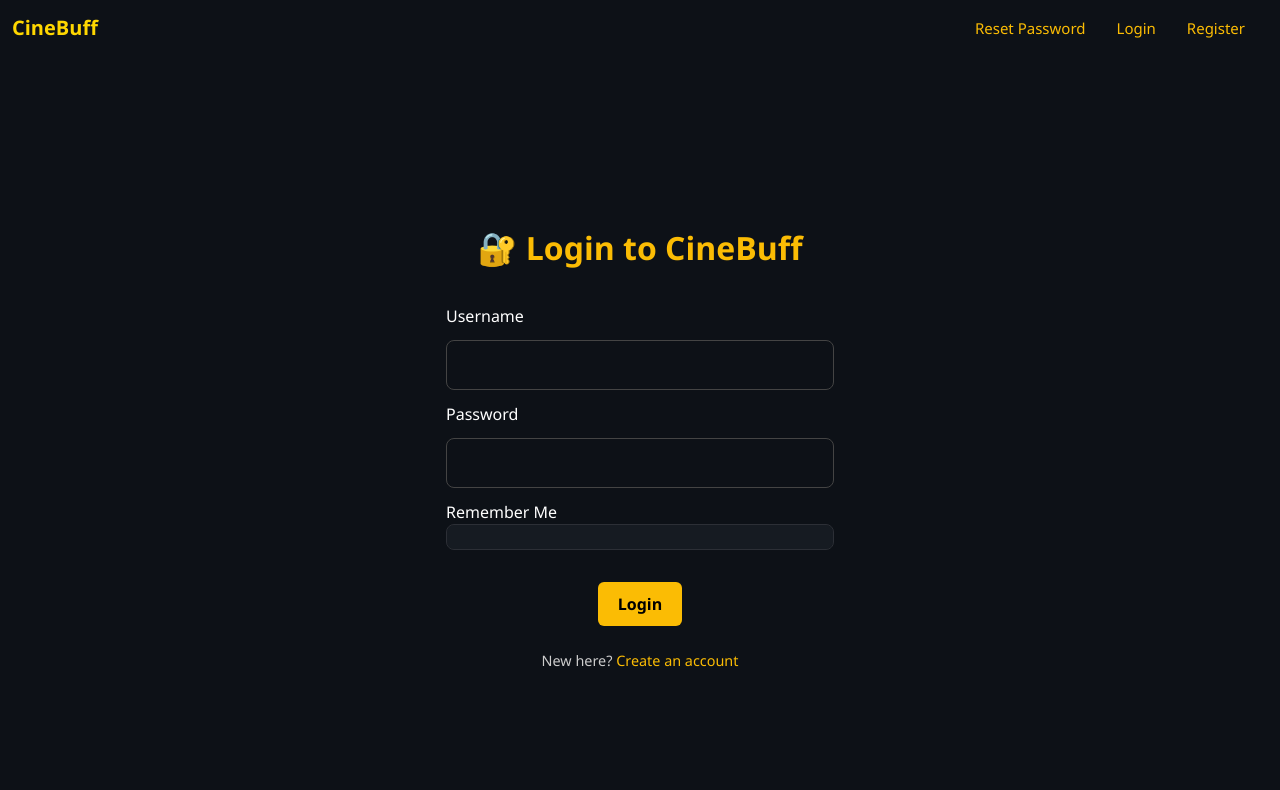
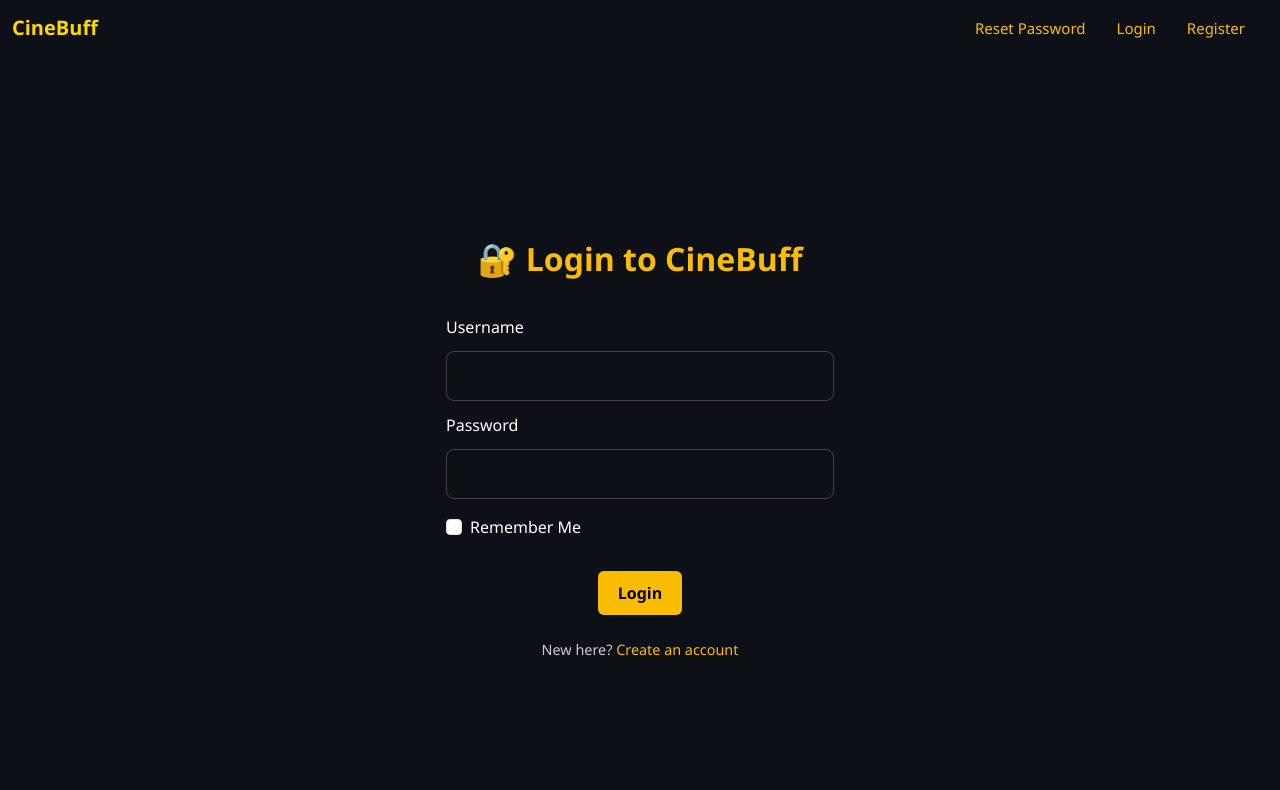
Before and after one commit to lilyjelleycat/Agile_web_project_group40, a Flask app: page /login in a window 1280 px wide. Shown: the top 790 px of the page. Run offline with Flask 3, Linux system fonts and the light colour scheme.

Commit message:
fixed remember me button

```diff
--- a/app/templates/login.html
+++ b/app/templates/login.html
@@ -33,16 +33,11 @@
           {% endif %}
         </div>
 
-        <div class="form-group">
-          {{ form.remember.label(class="form-control-label") }}
-          {% if form.remember.errors %}
-            {{ form.remember(class="form-control is-invalid") }}
-            {% for error in form.remember.errors %}
-              <div class="error-msg">{{ error }}</div>
-            {% endfor %}
-          {% else %}
-            {{ form.remember(class="form-control") }}
-          {% endif %}
+        <div class="form-group form-check text-start my-3">
+          {{ form.remember(class="form-check-input", id="remember") }}
+          <label class="form-check-label" for="remember">
+            Remember Me
+          </label>
         </div>
 
         <div class="form-group d-flex justify-content-center">
```
